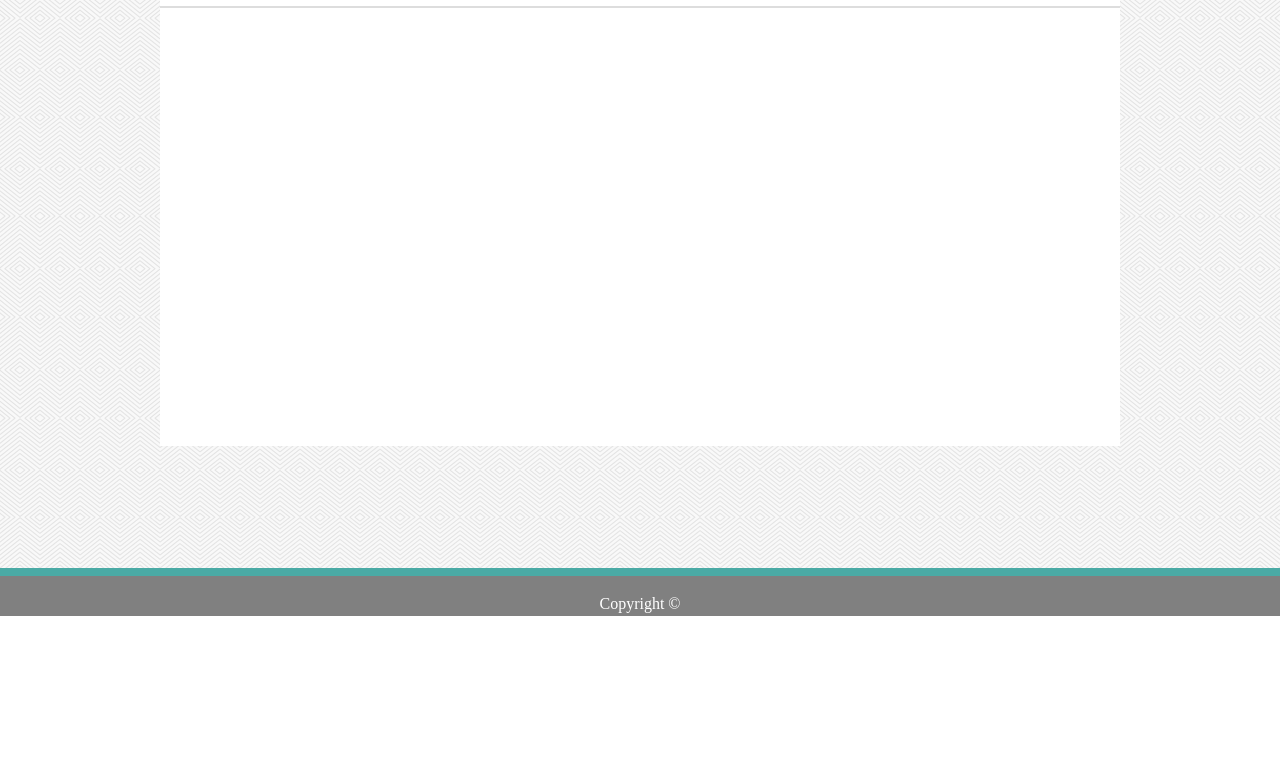
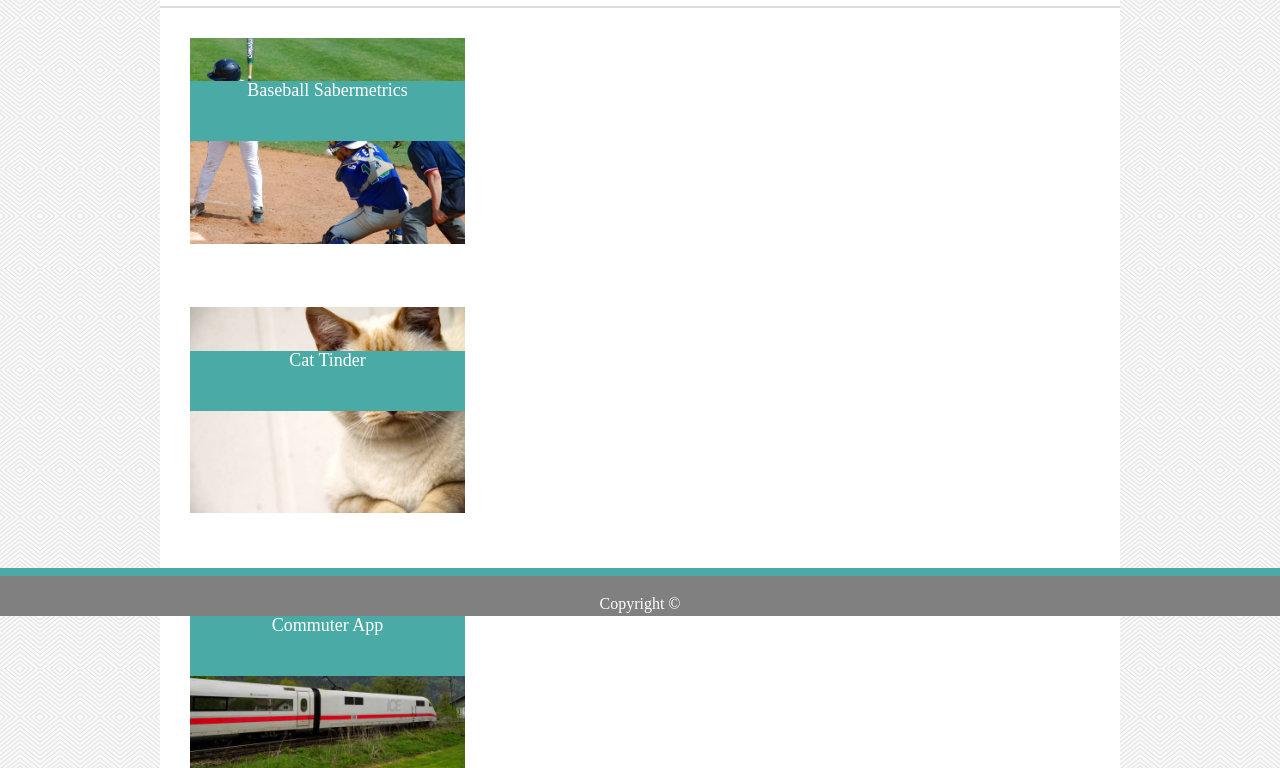
Before and after one commit to kenny5410/Basic-Portfolio, a plain HTML site: page portfolio.html in a window 1280 px wide. Shown: the part 184-952 px from the top of the page. Before the commit the page ends 800 px from the top, so only its background shows below. Drawn offline with Linux system fonts and the light colour scheme.

Commit message:
final upload

```diff
--- a/assets/css/style.css
+++ b/assets/css/style.css
@@ -177,7 +177,7 @@ input[type=submit]{
     margin-left: 203px;
     margin-right: 203px;
     width: 960px;
-    height: 500px;
+    height: 940px;
     margin-left: auto;
     margin-right: auto;
 }
@@ -191,3 +191,49 @@ input[type=submit]{
     border-bottom-color: #dddddd;
     border-bottom-width: 2px;
 }
+
+
+div.gallery img {
+    width: 275px;
+    height: 206px;
+    box-sizing: border-box;
+    position: relative;
+    margin: 30px 30px 30px 30px;
+}
+
+div.desc_top{
+    background-color: #4aaaa5;
+    color: #ffffff;
+    position: absolute;
+    width: 275px;
+    height: 60px;
+    font-size: 18px;
+    text-align: center;
+    bottom: 445px;
+    margin: 30px;
+
+}
+
+div.desc_middle{
+    background-color: #4aaaa5;
+    color: #ffffff;
+    position: absolute;
+    width: 275px;
+    height: 60px;
+    font-size: 18px;
+    text-align: center;
+    bottom: 175px;
+    margin: 30px;
+}
+
+div.desc_bottom{
+    background-color: #4aaaa5;
+    color: #ffffff;
+    position: absolute;
+    width: 275px;
+    height: 60px;
+    font-size: 18px;
+    text-align: center;
+    bottom: -90px;
+    margin: 30px;
+}
--- a/portfolio.html
+++ b/portfolio.html
@@ -29,12 +29,30 @@
     <section>
             <div class=container_5>
                 <h1 class="contact_portfolio">Portfolio</h1>
+                <div class="gallery">
+                    <a href="assets/images/baseball.jpg">
+                        <img src="assets/images/baseball.jpg" alt="baseball">
+                    </a>
+                    <div class="desc_top"> Baseball Sabermetrics</div>
+                </div>
+                <div class="gallery">
+                    <a href="assets/images/cat.jpg">
+                        <img src="assets/images/cat.jpg" alt="cat">
+                    </a>
+                    <div class="desc_middle"> Cat Tinder</div>
+                </div>
+                <div class="gallery">
+                    <a href="assets/images/train.jpg">
+                        <img src="assets/images/train.jpg" alt="train">
+                    </a>
+                    <div class="desc_bottom"> Commuter App</div>
+                </div>
             </div>
-            <form>
 
-            </form>
 
-        </section>
+
+
+    </section>
 
     <footer>
         <p>Copyright ©</p>
```
Also changed, not shown: assets/images/baseball.jpg (added), assets/images/cat.jpg (added), assets/images/pie_chart.jpg (added), assets/images/train.jpg (added).
